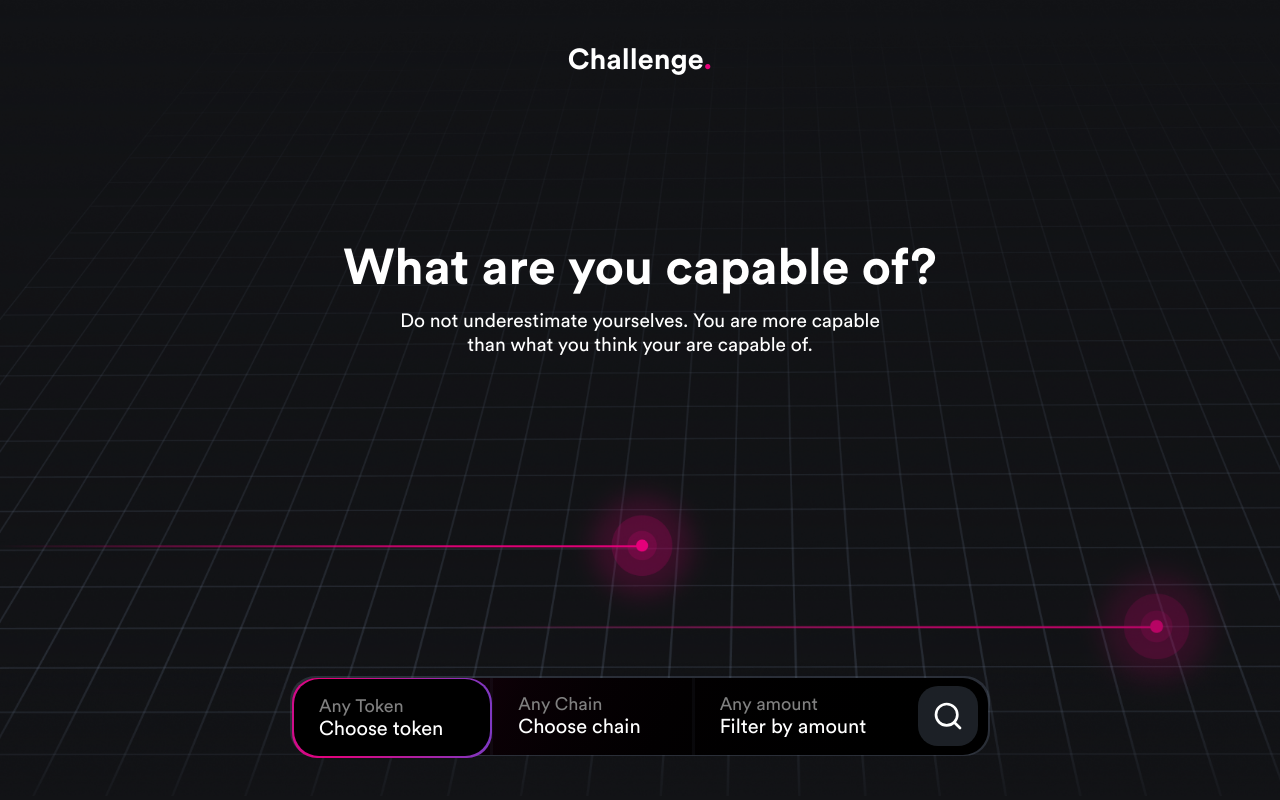
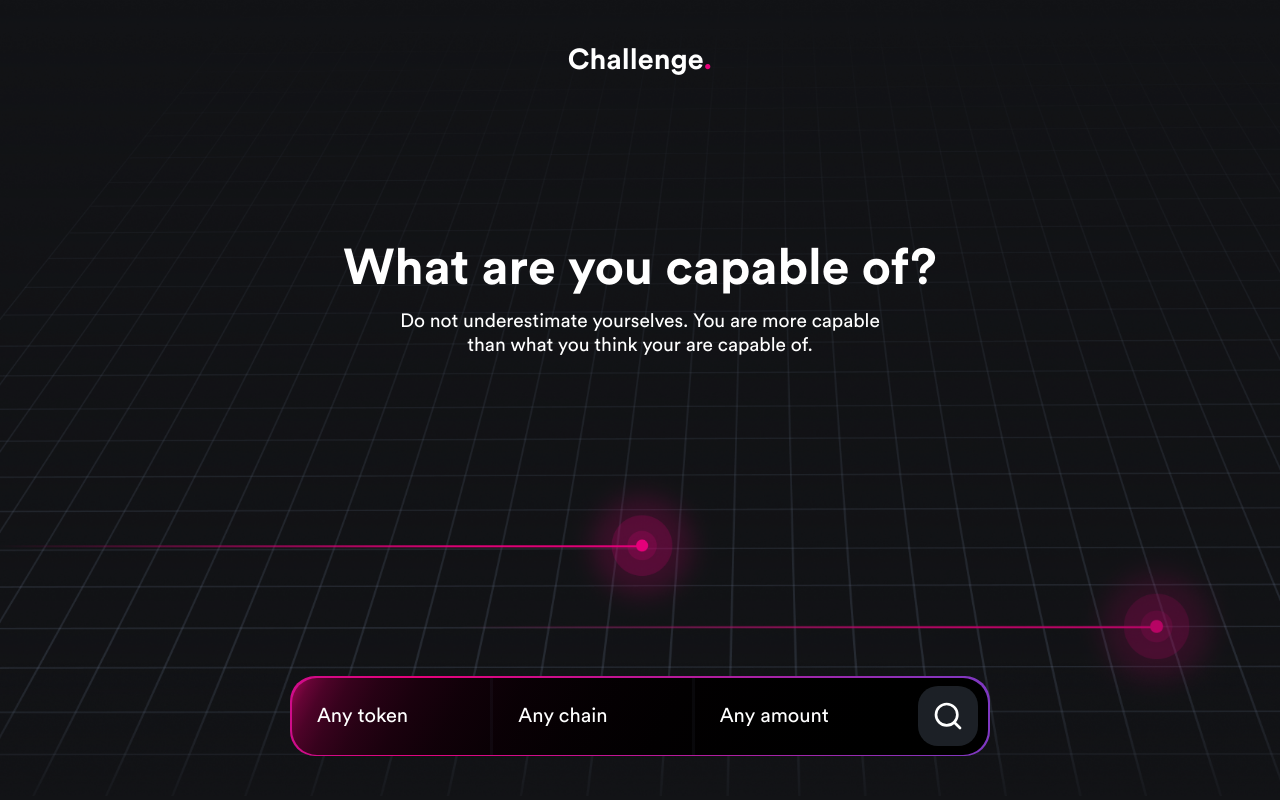
Before and after one commit to RuchiRay/polkadex, a React (Create React App) app: page / in a window 1280 px wide. Built offline with nearby package versions, Linux system fonts and the light colour scheme.

Commit message:
somewhat animation added

```diff
--- a/src/components/Tabs.js
+++ b/src/components/Tabs.js
@@ -86,7 +86,7 @@ const SubText = styled.div`
   color: gray;
 `;
 const IndicatorBorder = styled.div`
-  width: 200px;
+  width: ${props=>props.search?'296px':'200px'};
   height: 80px;
   background: radial-gradient(
     100% 1891.92% at 18.26% 0%,
@@ -98,21 +98,21 @@ const IndicatorBorder = styled.div`
   align-items: center;
   justify-content: center;
   position: absolute;
-  /* left:${(props) => props.pos}; */
-  /* transition: all 400ms linear; */
+
 `;
 const IndicatorBg = styled.div`
-  width: 196px;
+  width: ${props=>props.search?'293px':'196px'};
   height: 77px;
   border-radius: 25px;
   background: black;
 `;
 export const Tabs = () => {
-  const [activate, setActivate] = useState(true);
+  const [activate, setActivate] = useState(false);
   const [tabOpen, setTabOpen] = useState("0");
+  const [tabId, setTabId] = useState(1);
   const tabs = [
     {
-      id: 1,
+      id: 0,
       content: (
         <SingleTab indicator>
           <SubText>Any Token</SubText>
@@ -121,7 +121,7 @@ export const Tabs = () => {
       ),
     },
     {
-      id: 2,
+      id: 1,
       content: (
         <SingleTab indicator>
           <SubText>Any chain</SubText>
@@ -129,35 +129,56 @@ export const Tabs = () => {
         </SingleTab>
       ),
     },
+    {
+      id: 2,
+      content: (
+        <SearchTab search >
+          <SingleTab>
+           <SubText>Any amount</SubText>
+            <p>Filter by amount</p>
+          </SingleTab>
+          <SearchIcon>
+            <FiSearch />
+          </SearchIcon>
+        </SearchTab>
+      ),
+    },
   ];
-  const handleTabs = (val) => {
+  const handleTabs = (val, id) => {
+    console.log(id);
+    if(!activate)
+    setActivate(true)
     setTabOpen(val);
+    setTabId(id);
   };
+  console.log(activate);
   return (
     <TabBorder activate={activate}>
       <TabBg>
         <TabWrapper>
-          <SingleTab onClick={() => handleTabs("0%")}>
+          <SingleTab onClick={() => handleTabs("0%", 0)}>
             {activate ? <SubText>Any Token</SubText> : ""}
             <p>{activate ? "Choose token" : "Any token"}</p>
           </SingleTab>
           <IndicatorBorder
             as={motion.div}
-            animate={{ x: tabOpen }}
+            animate={{ x: tabOpen ,display:activate?'flex':'none'}}
             transition={{ duration: 0.5 }}
+            search ={tabId===2?'true':null}
+            // display={activate?'flex':'none'}
           >
             <div>
-              <IndicatorBg>{tabs[0].content}</IndicatorBg>
+              <IndicatorBg  search ={tabId===2?"true":null}>{tabs[tabId].content}</IndicatorBg>
             </div>
           </IndicatorBorder>
 
           <TabLine></TabLine>
-          <SingleTab onClick={() => handleTabs("200px")}>
+          <SingleTab onClick={() => handleTabs("200px", 1)}>
             {activate ? <SubText>Any Chain</SubText> : ""}
             <p>{activate ? "Choose chain" : "Any chain"}</p>
           </SingleTab>
           <TabLine></TabLine>
-          <SearchTab onClick={() => handleTabs("400px")}>
+          <SearchTab onClick={() => handleTabs("400px", 2)}>
             <SingleTab>
               {activate ? <SubText>Any amount</SubText> : ""}
               <p>{activate ? "Filter by amount" : "Any amount"}</p>
```
